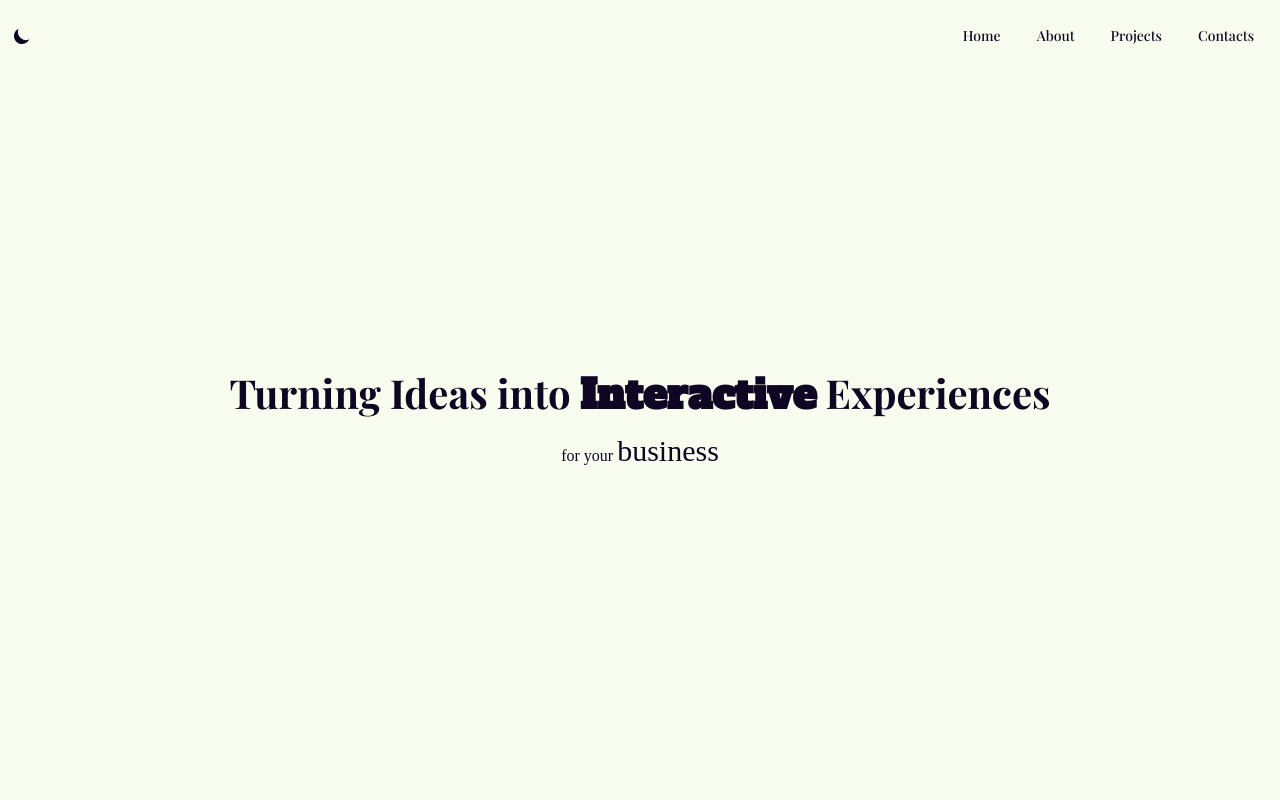
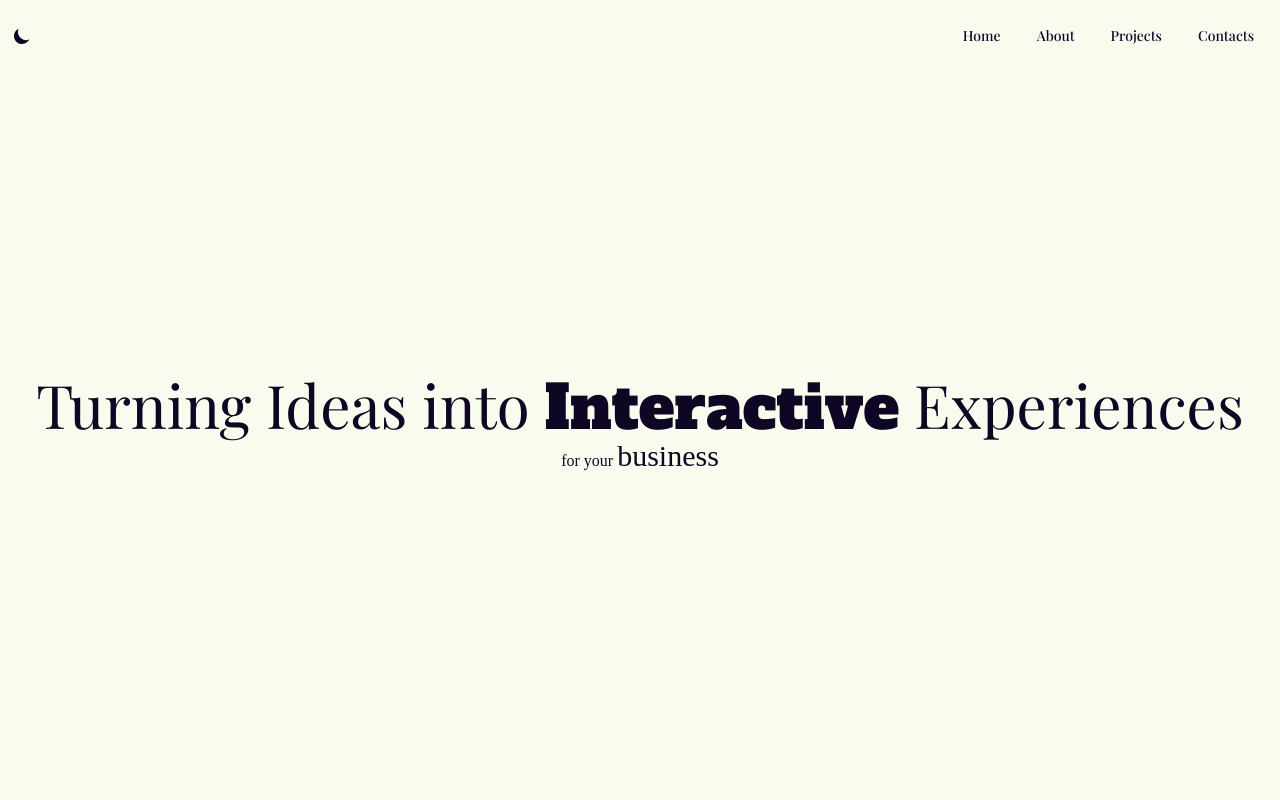
Before and after one commit to Mikra011/my_personal_portfolio_mikra, a React (Vite) app: page /home in a window 1280 px wide. Shown: the top 800 px of the page. Built offline with nearby package versions, Linux system fonts and the light colour scheme; a web font is replaced by a local one.

Commit message:
tweaked for deploymnet

```diff
--- a/src/components/App.jsx
+++ b/src/components/App.jsx
@@ -6,7 +6,6 @@ import About from "./About"
 import Projects from "./Projects"
 import Contacts from "./Contacts"
 import Navbar from './Navbar'
-import '../styles/app.css'
 import '../styles/index.css'
 import { useDarkMode } from './hooks/useDarkMode'
 
--- a/src/components/Home.jsx
+++ b/src/components/Home.jsx
@@ -6,7 +6,7 @@ export default function Home() {
     return (
         <div className="p-6">
             <section className="h-screen text-center content-center">
-                <h1 className="font-play">
+                <h1 className="font-play text-4xl md:text-6xl">
                     Turning Ideas into <span className="font-alfa">Interactive</span> Experiences
                 </h1>
                 <p className="font-kurale">
```
